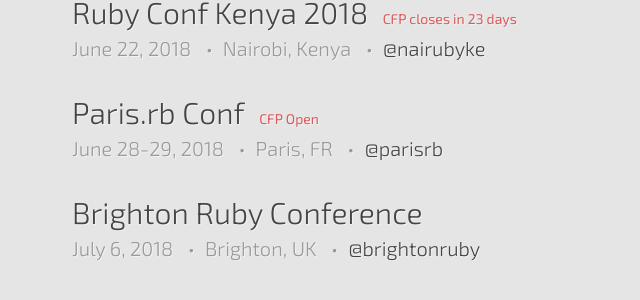
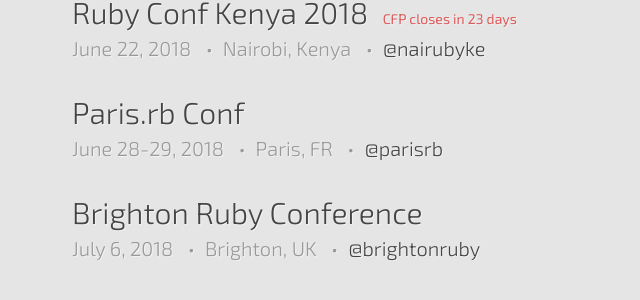
Before and after one commit to ruby-conferences/ruby-conferences.github.io, a Jekyll site: the page built from index.html, in a window 1280 px wide and 900 px high, scrolled down 1518 px. Shown: the part 250-550 px from the top of the window, without its empty margins (168-808 px from the left). Built offline with Jekyll 4.4.1, drawn with Linux system fonts in a browser that asks for light colours.

Commit message:
Close CFP for parisrb

```diff
--- a/_data/current.yml
+++ b/_data/current.yml
@@ -104,7 +104,6 @@
   dates: "June 28-29, 2018"
   url: http://2018.rubyparis.org/
   twitter: parisrb
-  cfp_phrase: CFP Open
 
 - name: Brighton Ruby Conference
   location: Brighton, UK
```
